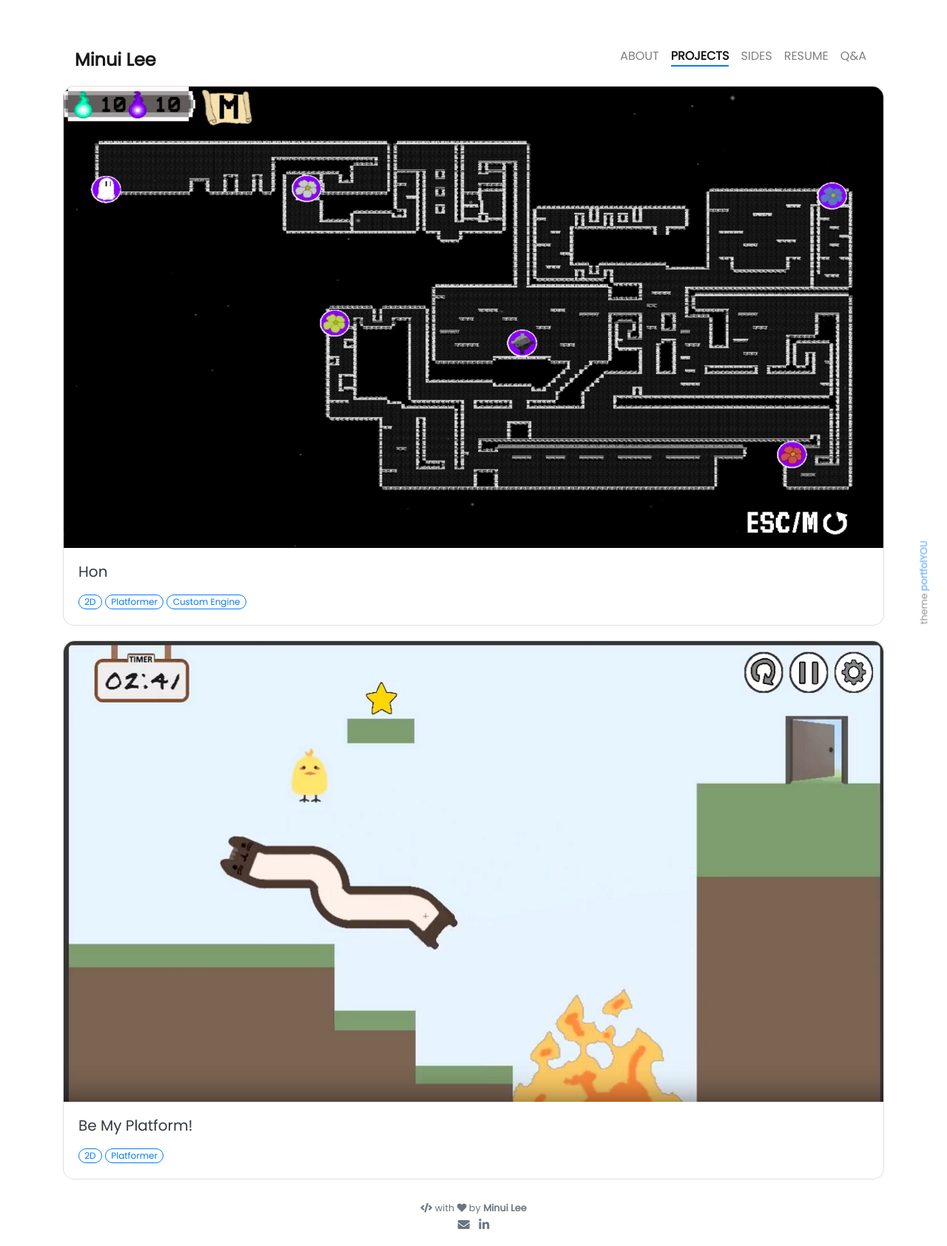
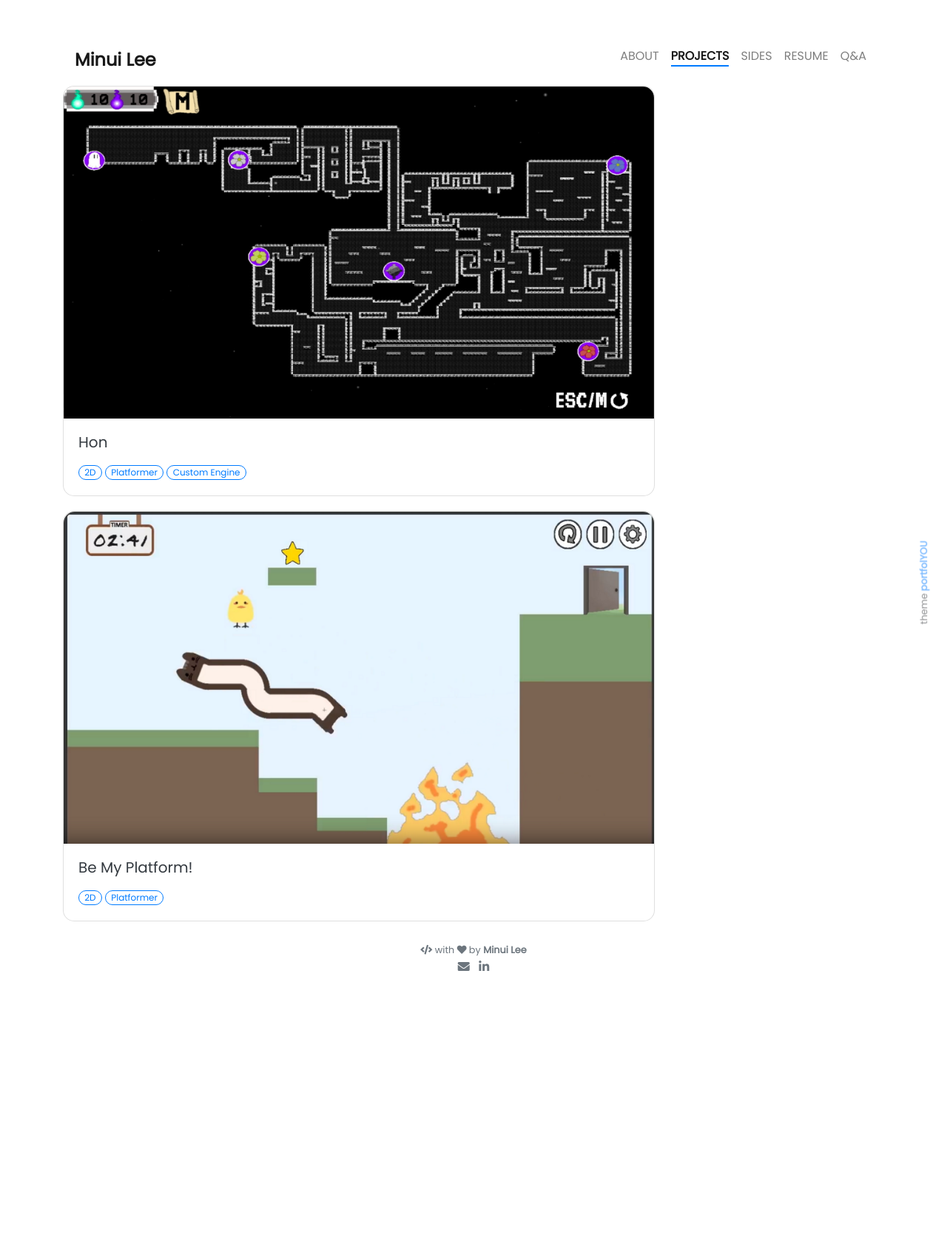
Before and after one commit to MinuiLee/MinuiLee.github.io, a Jekyll site: the page built from pages/teamprojects.html, in a window 1280 px wide. Shown: the whole page at 74% size. Built offline with Jekyll 4.4.1, drawn with Linux system fonts in a browser that asks for light colours; nearby versions of some CDN libraries; after the commit the page ends 1336 px from its top, so only the background shows below that.

Commit message:
no message

```diff
--- a/_includes/teamprojects/index.html
+++ b/_includes/teamprojects/index.html
@@ -1,4 +1,4 @@
-<div class="card border-0">
+<div class="card border-0" style="width: 50rem;">
 
   {% for project in site.projects %}
 
```
